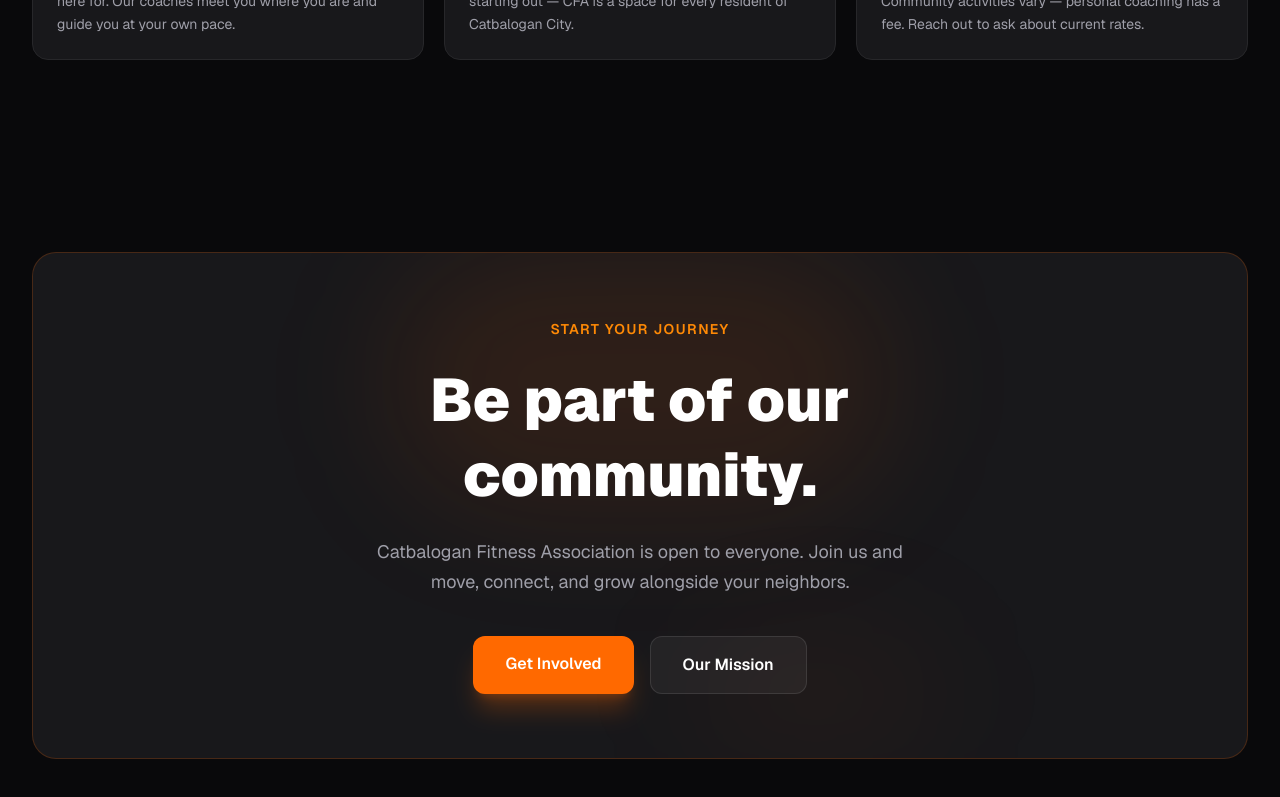
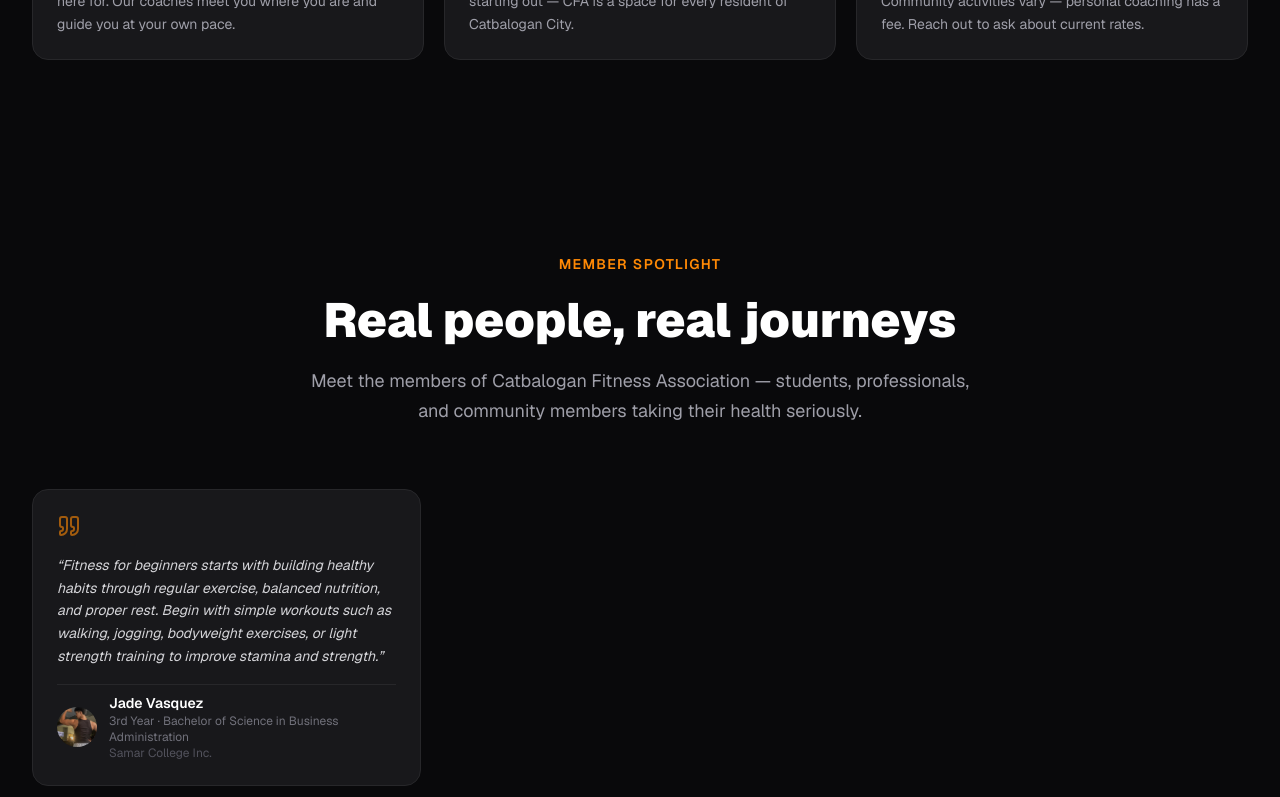
Before and after one commit to ZapChainDev/CatbaOrg, a Next.js app: page / in a window 1280 px wide. Shown: the part 2000-2797 px from the top of the page. Built offline with nearby package versions, Linux system fonts and the light colour scheme.

Commit message:
Add Jade Vasquez member spotlight and update Marissa bio

```diff
--- a/src/app/page.tsx
+++ b/src/app/page.tsx
@@ -1,9 +1,11 @@
 import type { Metadata } from "next";
+import Image from "next/image";
 import Link from "next/link";
-import { BookOpen, Users, Target, Zap } from "lucide-react";
+import { BookOpen, Users, Target, Zap, Quote } from "lucide-react";
 import Hero from "@/components/Hero";
 import AnimatedSection from "@/components/AnimatedSection";
 import SectionHeader from "@/components/SectionHeader";
+import { members } from "@/lib/data";
 
 export const metadata: Metadata = {
   title: {
@@ -139,6 +141,59 @@
         </div>
       </section>
 
+      {/* Member Spotlights Section */}
+      <section className="py-24 bg-zinc-950">
+        <div className="max-w-7xl mx-auto px-4 sm:px-6 lg:px-8">
+          <AnimatedSection className="mb-16">
+            <SectionHeader
+              badge="Member Spotlight"
+              title="Real people, real journeys"
+              subtitle="Meet the members of Catbalogan Fitness Association — students, professionals, and community members taking their health seriously."
+            />
+          </AnimatedSection>
+
+          <div className="grid grid-cols-1 md:grid-cols-2 lg:grid-cols-3 gap-6">
+            {members.map((member, i) => (
+              <AnimatedSection key={member.id} delay={i * 0.1}>
+                <div className="bg-zinc-900 border border-zinc-800 hover:border-orange-500/30 rounded-2xl p-6 flex flex-col gap-4 transition-all duration-300 hover:shadow-lg hover:shadow-orange-500/5 h-full">
+                  <Quote className="w-6 h-6 text-orange-400 opacity-60" />
+                  <p className="text-zinc-300 text-sm leading-relaxed flex-1 italic">
+                    &ldquo;{member.quote}&rdquo;
+                  </p>
+                  <div className="flex items-center gap-3 pt-2 border-t border-zinc-800">
+                    {member.image ? (
+                      <div className="w-10 h-10 rounded-full overflow-hidden shrink-0 relative">
+                        <Image
+                          src={member.image}
+                          alt={member.name}
+                          fill
+                          className="object-cover"
+                        />
+                      </div>
+                    ) : (
+                      <div
+                        className={`w-10 h-10 rounded-full bg-gradient-to-br ${member.color} flex items-center justify-center text-white font-bold text-sm shrink-0`}
+                      >
+                        {member.initials}
+                      </div>
+                    )}
+                    <div>
+                      <p className="text-white font-semibold text-sm">
+                        {member.name}
+                      </p>
+                      <p className="text-zinc-500 text-xs">
+                        {member.year} · {member.course}
+                      </p>
+                      <p className="text-zinc-600 text-xs">{member.school}</p>
+                    </div>
+                  </div>
+                </div>
+              </AnimatedSection>
+            ))}
+          </div>
+        </div>
+      </section>
+
       {/* CTA Banner */}
       <section className="py-24 bg-zinc-950">
         <div className="max-w-7xl mx-auto px-4 sm:px-6 lg:px-8">
--- a/src/lib/data.ts
+++ b/src/lib/data.ts
@@ -116,6 +116,21 @@
   },
 ];
 
+export const members = [
+  {
+    id: 1,
+    name: "Jade Vasquez",
+    year: "3rd Year",
+    course: "Bachelor of Science in Business Administration",
+    school: "Samar College Inc.",
+    initials: "JV",
+    color: "from-pink-500 to-rose-600",
+    image: "/Jade.jpg",
+    quote:
+      "Fitness for beginners starts with building healthy habits through regular exercise, balanced nutrition, and proper rest. Begin with simple workouts such as walking, jogging, bodyweight exercises, or light strength training to improve stamina and strength.",
+  },
+];
+
 export const coaches = [
   {
     id: 1,
@@ -124,7 +139,7 @@
     specialization: "Strength. Mobility. Confidence.",
     experience: "7 Years",
     certifications: [],
-    bio: "7 years of consistent training — helping women build strength, sculpt their physique, and find balance through intentional strength training and yoga mobility practices.",
+    bio: "Combining healthcare knowledge with 7 years of consistent training experience to help women build strength, sculpt their bodies, and create a holistic approach to women's health and body transformation.\n\nAs a nurse, I understand the importance of sustainable health, injury prevention, and long-term wellness. As a fitness coach, I guide women through intentional strength training and yoga to create balanced, stronger bodies, develop healthy habits that support both physical and mental wellness.",
     initials: "ME",
     color: "from-orange-500 to-red-600",
     image: "/marissa.jpg",
```
Also changed, not shown: public/Jade.jpg (added).
